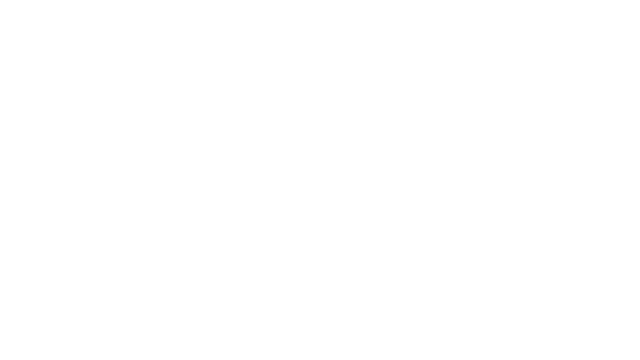
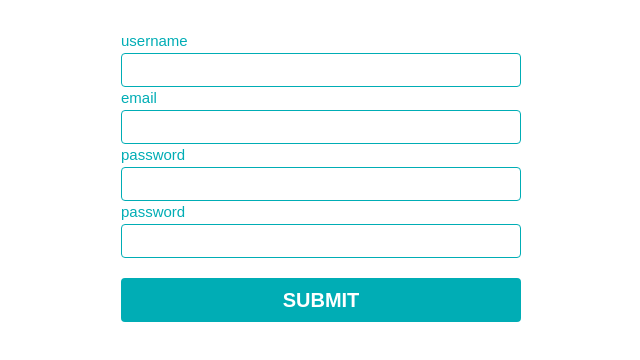
Before and after one commit to hannakozak/event-planner-app, a React (Create React App) app in the folder client/: page /signup in a window 1280 px wide. Before the commit this address had no page. Shown: the top 360 px of the page, without its empty margins (319-959 px from the left). Built offline with nearby package versions, Linux system fonts and the light colour scheme.

Commit message:
feat: add signup component

```diff
--- a/client/src/App.tsx
+++ b/client/src/App.tsx
@@ -1,11 +1,13 @@
 import React from 'react';
 import { Route, Routes } from 'react-router-dom';
 import { Home } from './views/Home/Home';
+import { SignUp } from './views/Signup/Signup';
 
 const App = () => {
   return (
     <Routes>
       <Route path="/" element={<Home />} />
+      <Route path="/signup" element={<SignUp />} />
     </Routes>
   );
 };
--- a/client/src/components/Button/Button.styled.tsx
+++ b/client/src/components/Button/Button.styled.ts
@@ -4,7 +4,8 @@
   font-size: ${(props) => (props.fontSize ? props.fontSize : '2rem')};
   font-weight: bold;
   padding: 0.5rem 2rem;
-  margin: 2rem;
+  margin: 2rem 0rem;
+  border-radius: 4px;
 
   ${({ variant }) =>
     variant === 'primary' &&
--- /dev/null
+++ b/client/src/components/SignupForm/SignupForm.styled.ts
@@ -0,0 +1,28 @@
+import styled from 'styled-components';
+
+export const InputStyled = styled.input`
+  font-size: ${({ theme }) => theme.fontSize.xxs};
+  border: 1px solid ${({ theme }) => theme.colors.primary3};
+  border-radius: 4px;
+  padding: 0.5rem;
+  font-weight: 500;
+  &:hover,
+  &:active {
+    border: 2px solid ${({ theme }) => theme.colors.primary4};
+  }
+`;
+
+export const LabelStyled = styled.label`
+  font-size: ${({ theme }) => theme.fontSize.xxs};
+  color: ${({ theme }) => theme.colors.primary3};
+  font-weight: 500;
+`;
+
+export const FormStyled = styled.form`
+  display: flex;
+  flex-direction: column;
+  justify-content: space-around;
+  margin: 0 auto;
+  max-width: 500px;
+  padding: 30px 50px;
+`;
--- /dev/null
+++ b/client/src/components/SignupForm/SignupForm.tsx
@@ -0,0 +1,35 @@
+import React from 'react';
+import { useForm } from 'react-hook-form';
+import { Button } from '../Button/Button';
+import { InputStyled, LabelStyled, FormStyled } from './SignupForm.styled';
+
+export const SignupForm = () => {
+  const {
+    register,
+    handleSubmit,
+    formState: { errors },
+  } = useForm();
+  const onSubmit = (data) => console.log(data);
+  return (
+    <FormStyled onSubmit={handleSubmit(onSubmit)}>
+      <LabelStyled htmlFor="name">username</LabelStyled>
+      <InputStyled id="name" {...register('name')} type="text" />
+
+      <LabelStyled htmlFor="email">email</LabelStyled>
+      <InputStyled id="email" {...register('email')} type="email" />
+
+      <LabelStyled htmlFor="password">password</LabelStyled>
+      <InputStyled id="password" {...register('password')} type="password" />
+
+      <LabelStyled htmlFor="repeat_password">password</LabelStyled>
+      <InputStyled
+        id="repeat_password"
+        {...register('repeat_password')}
+        type="password"
+      />
+      <Button type="submit" variant="primary">
+        SUBMIT
+      </Button>
+    </FormStyled>
+  );
+};
--- a/client/src/components/Typography/Typography.styled.tsx
+++ b/client/src/components/Typography/Typography.styled.ts
@@ -6,6 +6,7 @@
   level?: 1 | 2 | 3 | 4 | 5 | 6 | 'inherit';
   color?: string;
 };
+
 export const TextStyled = styled.p`
   color: ${(props) => (props.color ? props.color : '#2F2E41')};
   font-size: ${({ theme }) => theme.fontSize.xs}};
@@ -14,7 +15,7 @@
   margin: 0 0 2.4rem;
 `;
 
-export const LinkStyled = styled.a`
+export const LinkStyled = styled.span`
   color: ${(props) => (props.color ? props.color : '#00ADB5')};
   font-size: ${({ theme }) => theme.fontSize.xs}};
   font-weight: 700;
@@ -25,7 +26,7 @@
 export const HeadingStyled = styled('div').attrs<HeadingProps>(({ level }) => ({
   role: 'heading',
   'aria-level': level || 1,
-}))<HeadingProps>`
+})) <HeadingProps>`
   color: ${(props) => props.color};
   ${({ level }) =>
     level === 1 &&
--- a/client/src/styles/themes/GlobalStyle.ts
+++ b/client/src/styles/themes/GlobalStyle.ts
@@ -24,4 +24,9 @@
   input, button, textarea, select {
     font: inherit;
   }
+
+  a {
+    cursor: pointer;
+    text-decoration: none;
+}
 `;
--- a/client/src/styles/themes/theme/fontSize.ts
+++ b/client/src/styles/themes/theme/fontSize.ts
@@ -9,8 +9,8 @@
 export const fontSize: FontSize = {
     xxs: '1.5rem',
     xs: '1.8rem',
-    sm: '2px',
-    md: '2.4px',
-    lg: '2.8rem',
-    xl: '3.2rem'
+    sm: '2rem',
+    md: '2.4rem',
+    lg: '2.6rem',
+    xl: '2.8rem'
 }
--- a/client/src/views/Home/Home.styled.tsx
+++ b/client/src/views/Home/Home.styled.ts
@@ -7,14 +7,12 @@
   justify-content: center;
   align-items: center;
   text-align: center;
-
   @media ${({ theme }) => theme.device.tablet} {
     height: 100vh;
     display: flex;
     flex-direction: row;
     justify-content: center;
     align-items: center;
-
     font-size: 2rem;
     text-align: center;
     border-radius: 15px;
--- a/client/src/views/Home/Home.tsx
+++ b/client/src/views/Home/Home.tsx
@@ -3,6 +3,7 @@
 import { HomeImage, HomeWrapper, HomeText } from './Home.styled';
 import { Button } from '../../components/Button/Button';
 import { Heading, Text, Link } from '../../components/Typography/Typography';
+import { Link as RouterLink } from 'react-router-dom';
 
 export const Home = () => {
   return (
@@ -10,12 +11,14 @@
       <HomeImage src={homeImage} alt="undraw_Events" />
       <HomeText>
         <Heading level={1} color={'#00ADB5'}>
-          Manage Your plans easily <br />
-          with <br /> Event Planner App
+          Manage Your plans easily with <br /> Event Planner App
         </Heading>
         <Button variant="primary">Log in</Button>
         <Text>
-          Do not have an account yet? Please <Link>sign up</Link>
+          Do not have an account yet? Please{' '}
+          <RouterLink to="signup">
+            <Link>sign up</Link>
+          </RouterLink>
         </Text>
       </HomeText>
     </HomeWrapper>
--- /dev/null
+++ b/client/src/views/Signup/Signup.tsx
@@ -0,0 +1,6 @@
+import React from 'react';
+import { SignupForm } from '../../components/SignupForm/SignupForm';
+
+export const SignUp = () => {
+  return <SignupForm />;
+};
```
